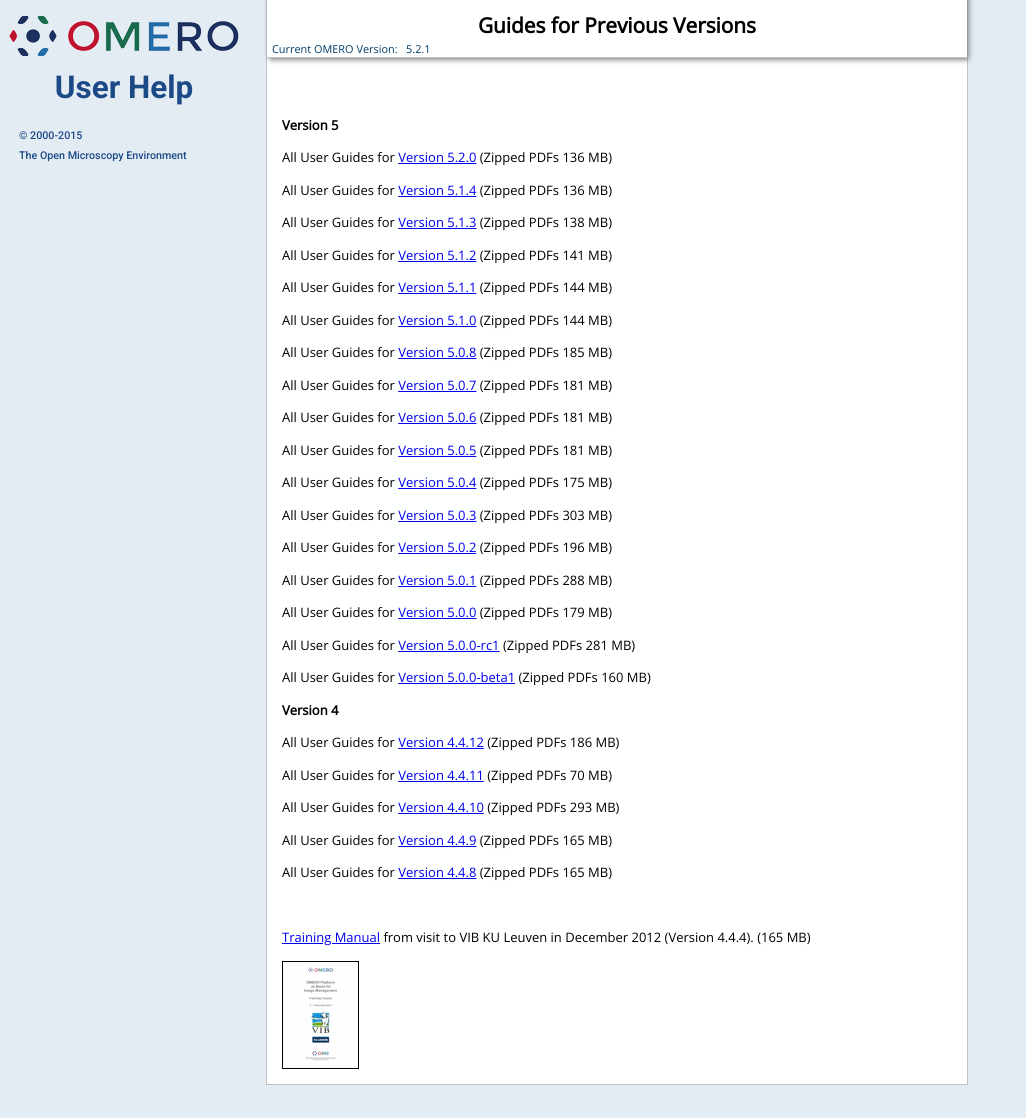
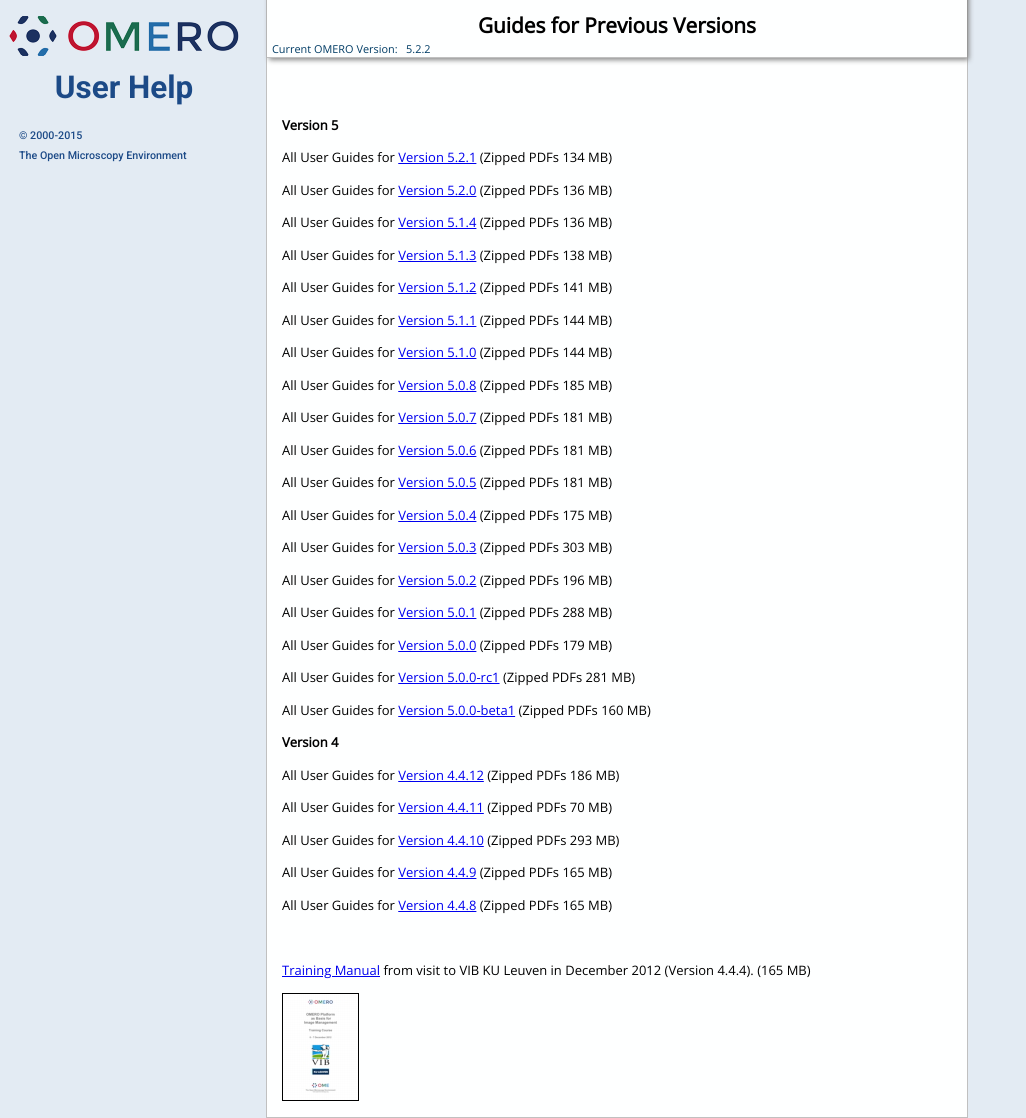
Before and after one commit to snoopycrimecop/ome-help, a Jekyll site: the page built from previous.html, in a window 1280 px wide. Shown: the whole page, without its empty margins (0-1026 px from the left). Built offline with Jekyll 4.4.1, drawn with Linux system fonts in a browser that asks for light colours; Markdown is read by kramdown in place of the engine named in the settings; before the commit the page ends 1085 px from its top, so only the background shows below that.

Commit message:
Change of version number and update resources for 5.2.2 release

```diff
--- a/_layouts/default.html
+++ b/_layouts/default.html
@@ -152,7 +152,7 @@
                         <h1>{{ page.title }}</h1>
 
                         {% for yes in page.version %}
-                        <div class="version-flag">Current OMERO Version:&nbsp;&nbsp;&nbsp;5.2.1</div>
+                        <div class="version-flag">Current OMERO Version:&nbsp;&nbsp;&nbsp;5.2.2</div>
                         {% endfor %}
 
 
--- a/index.html
+++ b/index.html
@@ -13,7 +13,7 @@
 
 <p>The <a href="resources.html">Training Course Material</a> page contains links to material for printing out and using in training sessions, ZIP archives of the PDFs for all the current versions, customised versions of some of the Guides and other resources such as  Omnigraffle&reg; and Word&reg; files.</p>
 
-<p>The current release version of OMERO.insight are 5.2.1 and 5.1.4. You can tell what version of OMERO you are using by looking at the login screen, or selecting <span class="bold">About OMERO.insight</span> from the Help menu in OMERO.insight.</p>
+<p>The current release version of OMERO.insight are 5.2.2 and 5.1.4. You can tell what version of OMERO you are using by looking at the login screen, or selecting <span class="bold">About OMERO.insight</span> from the Help menu in OMERO.insight.</p>
 
 <p><img src="images/indexVersion.jpg" alt="OMERO.insight Version" style="width: 80%;"/></p>
 
--- a/previous.html
+++ b/previous.html
@@ -11,6 +11,8 @@
 </div> <!-- end #line-block -->
 
 <h3>Version 5</h3>
+
+<p>All User Guides for <a href="http://downloads.openmicroscopy.org/help/archives/OMERO_User_Guides_5_2_1.zip">Version 5.2.1</a> (Zipped PDFs 134 MB)</p>
 
 <p>All User Guides for <a href="http://downloads.openmicroscopy.org/help/archives/OMERO_User_Guides_5_2_0.zip">Version 5.2.0</a> (Zipped PDFs 136 MB)</p>
 
--- a/resources.html
+++ b/resources.html
@@ -20,7 +20,7 @@
 
 <ul>
 
-<li>All User Guides for <a href="http://downloads.openmicroscopy.org/help/archives/OMERO_User_Guides_5_2_1.zip">Version 5.2.1</a> (Zipped PDFs 136 MB)</li>
+<li>All User Guides for <a href="http://downloads.openmicroscopy.org/help/archives/OMERO_User_Guides_5_2_2.zip">Version 5.2.2</a> (Zipped PDFs 134 MB)</li>
 <br/>
 
 <li>All User Guides for <a href="http://downloads.openmicroscopy.org/help/archives/OMERO_User_Guides_5_1_4.zip">Version 5.1.4</a> (Zipped PDFs 136 MB)</li>
```
